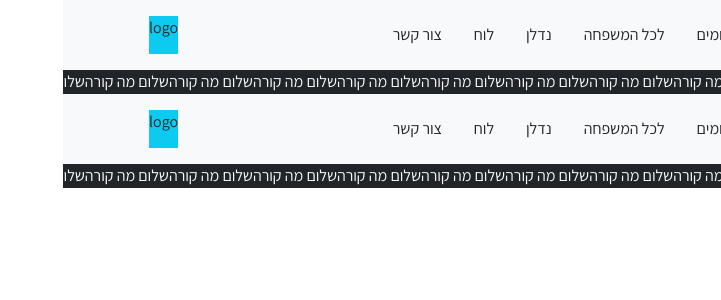
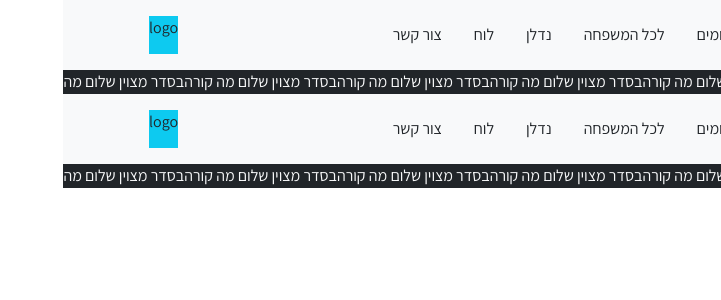
Before and after one commit to Jonyagel/ramot_online4, a Next.js app: page /header in a window 1280 px wide. Shown: the top 300 px of the page, without its empty margins (559-1280 px from the left). Built offline with nearby package versions, Linux system fonts and the light colour scheme.

Commit message:
Add files via upload

```diff
--- a/src/app/header/page.tsx
+++ b/src/app/header/page.tsx
@@ -5,7 +5,6 @@ import Marquee from 'react-fast-marquee'
 
 export default function Header() {
     return (
-        <div>
         <div className='bg-light sticky-top'>
             <div className=' d-flex container justify-content-between p-3'>
                 <Link href={"/login"}><button className='btn btn-dark'>כניסה/הרשמה</button></Link>
@@ -23,9 +22,8 @@ export default function Header() {
                 </div>
             </div>
             <Marquee className='bg-dark text-light' pauseOnHover={true} direction='right' autoFill={true} style={{ direction: 'ltr' }}>
-                שלום מה קורה
+               בסדר מצוין שלום מה קורה
             </Marquee>
-        </div>
         </div>
     )
 }
```
